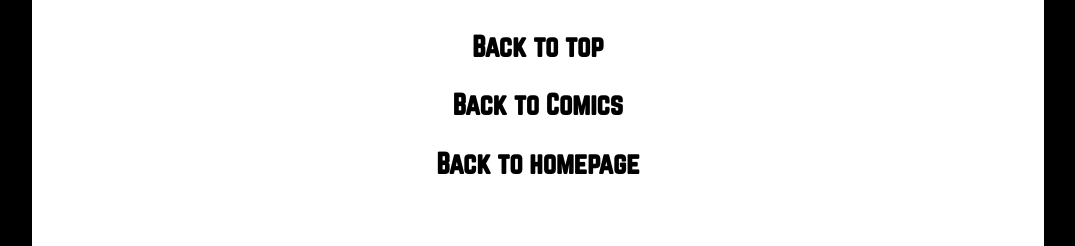
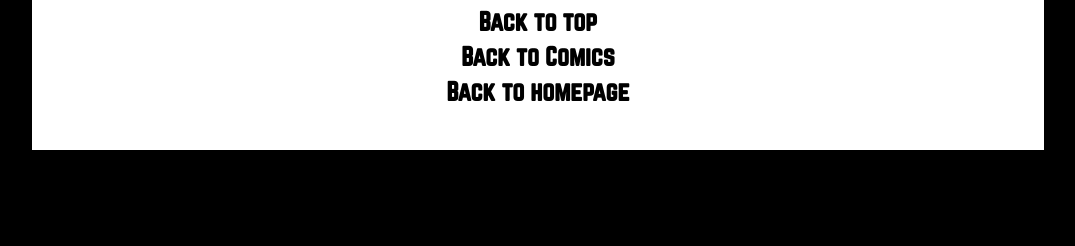
Before and after one commit to lrgcarter/lrgcarter.github.io, a plain HTML site: page 01-01-01-Lepidoptoristpage1.html in a window 1280 px wide. Shown: the part 1014-1260 px from the top of the page, without its empty margins (102-1177 px from the left). After the commit the page ends 1164 px from the top, so only its background shows below. Drawn offline with Linux system fonts and the light colour scheme.

Commit message:
Update 01-01-01-Lepidoptoristpage1.html

```diff
--- a/01-01-01-Lepidoptoristpage1.html
+++ b/01-01-01-Lepidoptoristpage1.html
@@ -70,7 +70,7 @@
 
  		<a href="#top">
 
-			<h3>Back to top</h3>
+			<h4>Back to top</h4>
 
 		</a>
 
@@ -78,13 +78,13 @@
 
   			<a href="01-00-comic-art-index.html">
 
-			<h3>Back to Comics</h3>
+			<h4>Back to Comics</h4>
 
     		</a>
 
 		<a href="index.html">
 
-			<h3>Back to homepage</h3>
+			<h4>Back to homepage</h4>
 
 		</a>
 
```
